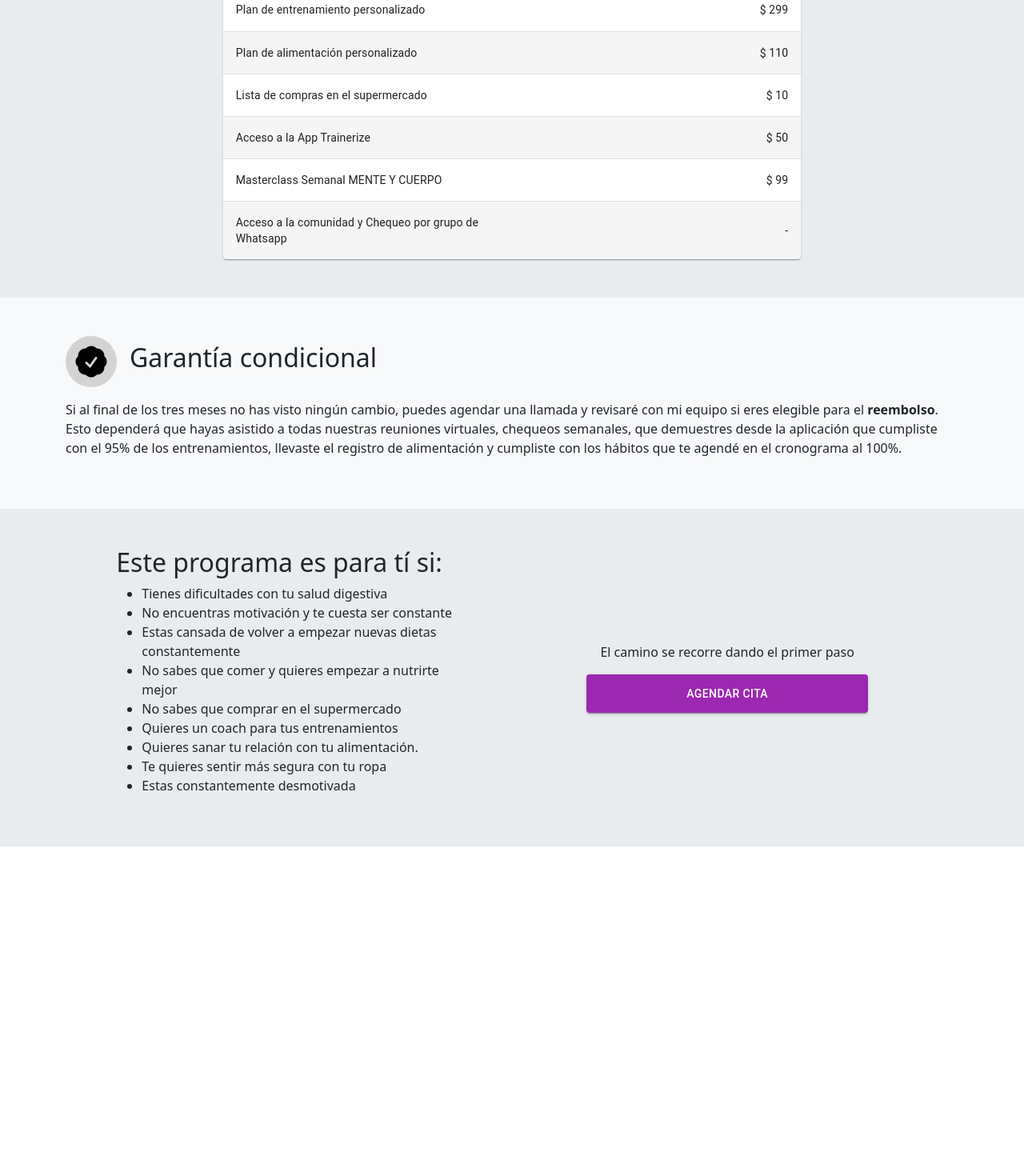
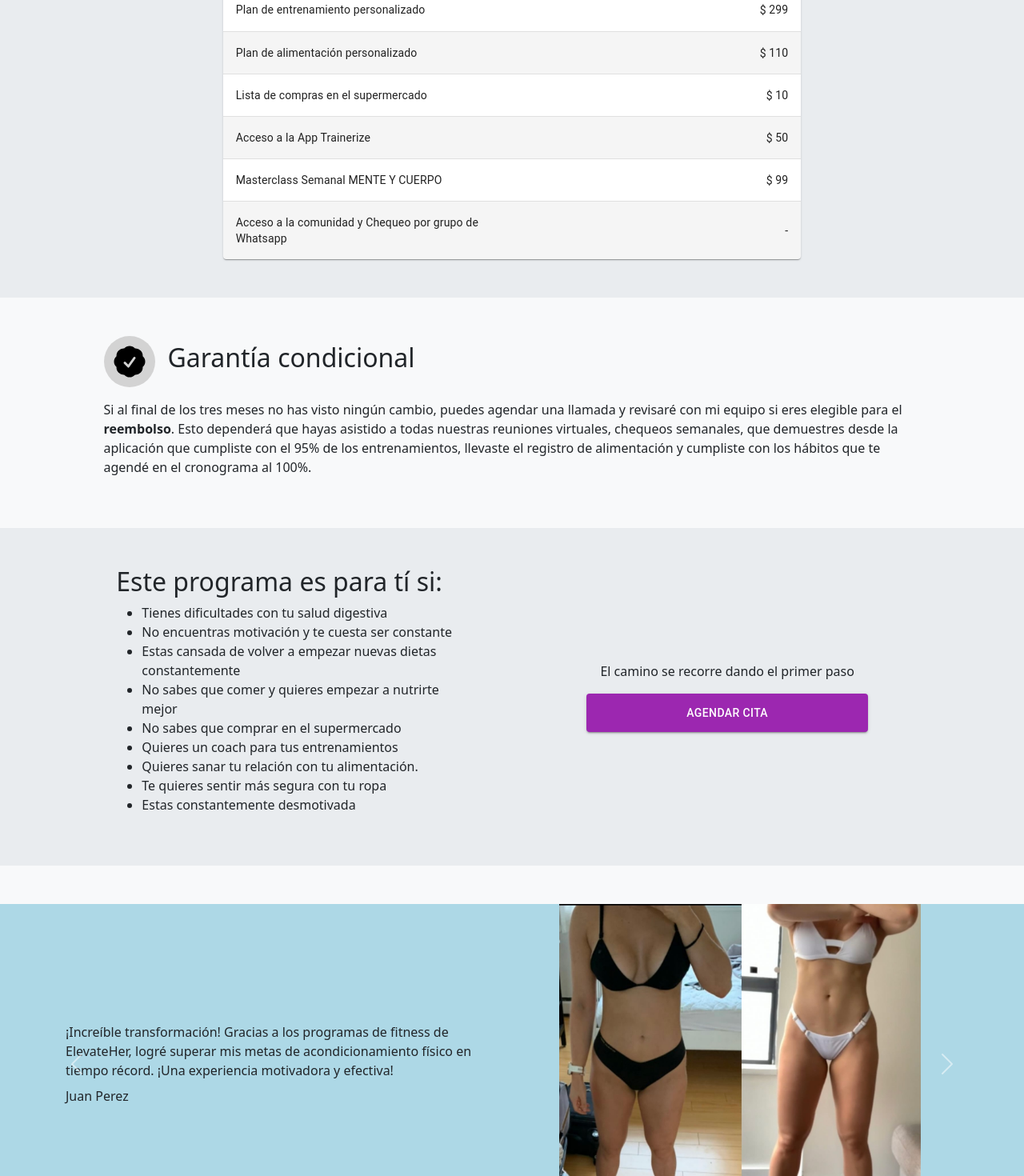
Before and after one commit to Matias-Ramos/ElevateHer, a React (Vite) app: page / in a window 1280 px wide. Shown: the part 2057-3527 px from the top of the page at 80% size. Before the commit the page ends 3115 px from the top, so only its background shows below. Built offline with nearby package versions, Linux system fonts and the light colour scheme.

Commit message:
Carousel more or less placed. Branch still in progress

```diff
--- a/src/App.jsx
+++ b/src/App.jsx
@@ -4,6 +4,7 @@ import BigPicture from "./pages/program/bigPicture/BigPicture"
 import Phases from "./pages/program/phases/Phases"
 import Warranty from "./pages/program/warranty/Warranty"
 import Target from "./pages/target/Target"
+import Testimonies from "./pages/testimonies/Testimonies"
 
 const App = () => {
 
@@ -15,6 +16,7 @@ const App = () => {
       <Table />
       <Warranty />
       <Target />
+      <Testimonies />
     </>
   )
 }
--- a/src/index.scss
+++ b/src/index.scss
@@ -2,3 +2,4 @@
 @use  './pages/program/phases/phases.scss';
 @use  './pages/program/Table/tableChevron.scss';
 @use  './components/CallToAction/callToAction.scss';
+@use './pages/testimonies/testimonies.scss';
--- a/src/pages/program/phases/Phases.jsx
+++ b/src/pages/program/phases/Phases.jsx
@@ -19,7 +19,7 @@ const Phases = () => {
   return (
     <section>
       <div className={containerStyling}>
-        <Box sx={boxStyling}>
+        <Box sx={boxStyling} className='ps-lg-4'>
           <Tabs activePhase={activePhase} handleChg={handleChg} />
           <DetailMapper activePhase={activePhase} />
         </Box>
--- a/src/pages/program/warranty/Warranty.jsx
+++ b/src/pages/program/warranty/Warranty.jsx
@@ -9,12 +9,13 @@ import Row from 'react-bootstrap/Row';
 // Styling
 const firstColStyling = "d-flex align-items-center mb-3"
 const iconStyling = { color: "black", size: "75%" }
+const rowStyling = "d-lg-flex justify-content-center"
 
 const Warranty = () => (
     <section>
         <Container>
-            <Row>
-                <Col xs={12} className={firstColStyling}>
+            <Row className={rowStyling}>
+                <Col xs={12} lg={11} className={firstColStyling}>
                     <IconInCircle>
                         <IconContext.Provider value={iconStyling}>
                             <HiCheckBadge />
@@ -22,7 +23,7 @@ const Warranty = () => (
                     </IconInCircle>
                     <h2 className="ms-3">Garantía condicional</h2>
                 </Col>
-                <Col>
+                <Col lg={11}>
                     <p>Si al final de los tres meses no has visto ningún cambio, puedes agendar una llamada y revisaré con mi equipo si eres elegible para el <b>reembolso</b>. Esto dependerá que hayas asistido a todas nuestras reuniones virtuales, chequeos semanales, que demuestres desde la aplicación que cumpliste con el 95% de los entrenamientos, llevaste el registro de alimentación y cumpliste con los hábitos que te agendé en el cronograma al 100%.</p>
                 </Col>
             </Row>
--- a/src/pages/testimonies/Testimonies.jsx
+++ b/src/pages/testimonies/Testimonies.jsx
@@ -1,6 +1,44 @@
+// BTS Components
+import Carousel from 'react-bootstrap/Carousel';
+// Data
+import testimonies from "./testomonyList";
+// BTS
+import Col from 'react-bootstrap/Col';
+import Container from 'react-bootstrap/Container';
+import Row from 'react-bootstrap/Row';
+import { Image } from 'react-bootstrap';
+// Styling
+const height = "25rem";
+
 const Testimonies = () => {
   return (
-    <div>Testimonies</div>
+    <section>
+      <div id="testimoniesContainer">
+        <Carousel >
+          {testimonies.map((testimony, i) => (
+            <Carousel.Item key={i} interval={100000000} style={{height: height}}>
+              <Container style={{height: height}}>
+                <Row style={{height: height}}>
+                  <Col className='testimonyCol d-flex' style={{height: height}}>
+                    <div className='mt-auto mb-auto'>
+                        <span className='d-block mb-2'>{testimony.written}</span>
+                        <span>{testimony.personName}</span>
+                    </div>
+                  </Col>
+                  <Col className='testimonyCol d-flex justify-content-center' style={{height: height}}>
+                    <Image
+                      src={testimony.img}
+                      alt="First slide"
+                      style={{ width: "auto", height: "25rem" }}
+                    />
+                  </Col>
+                </Row>
+              </Container>
+            </Carousel.Item>
+          ))}
+        </Carousel>
+      </div>
+    </section>
   )
 }
 export default Testimonies
--- /dev/null
+++ b/src/pages/testimonies/testimonies.scss
@@ -0,0 +1,7 @@
+#testimoniesContainer{
+    // height: 25rem;
+    background-color: lightblue;
+    .testimonyCol{
+
+    }
+}
--- /dev/null
+++ b/src/pages/testimonies/testomonyList.js
@@ -0,0 +1,41 @@
+import img1 from '../../assets/BEFORE AND AFTER/1/1.jpg';
+import img2 from '../../assets/BEFORE AND AFTER/2/2.jpg';
+import img3 from '../../assets/BEFORE AND AFTER/3/3.jpg';
+import img4 from '../../assets/BEFORE AND AFTER/4/4.jpg';
+import img5 from '../../assets/BEFORE AND AFTER/5/5.jpg';
+const images = [img1, img2, img3, img4, img5];
+
+
+const writtenTestimonies = [
+  {
+    personName: "Juan Perez",
+    wrTestimony: "¡Increíble transformación! Gracias a los programas de fitness de ElevateHer, logré superar mis metas de acondicionamiento físico en tiempo récord. ¡Una experiencia motivadora y efectiva!"
+  },
+  {
+    personName: "Milagros Sanchez",
+    wrTestimony: "He probado muchos entrenamientos, pero ninguno como los de EmpowerHer. Los entrenadores expertos y las clases personalizadas hicieron que cada sesión fuera desafiante y divertida. ¡Altamente recomendado!",
+  },
+  {
+    personName: "Micaela Espíndola",
+    wrTestimony: "Me uní a EmpowerHer buscando variedad y resultados. No solo encontré una gran variedad de clases, sino que también logré mejorar mi fuerza y resistencia. ¡Un ambiente amigable y profesional!",
+  },
+  {
+    personName: "Sofía Lezama",
+    wrTestimony: "¡Fantástico! EmpowerHer no solo me ayudó a alcanzar mis objetivos de pérdida de peso, sino que también me proporcionó una comunidad de apoyo. Entrenadores motivadores y resultados tangibles, ¡simplemente lo mejor!",
+  },
+  {
+    personName: "Paula Falcone",
+    wrTestimony: "Los programas de ElevateHer no solo se enfocan en el físico, sino también en el bienestar mental. Las clases de yoga y meditación me ayudaron a encontrar equilibrio en mi vida agitada. ¡Una joya en el mundo del fitness!",
+  }
+
+
+];
+
+const finalTestimonies = writtenTestimonies.map(({ personName, wrTestimony }, index) => ({
+  personName,
+  written: wrTestimony,
+  img: images[index],
+}));
+
+
+export default finalTestimonies;
```
